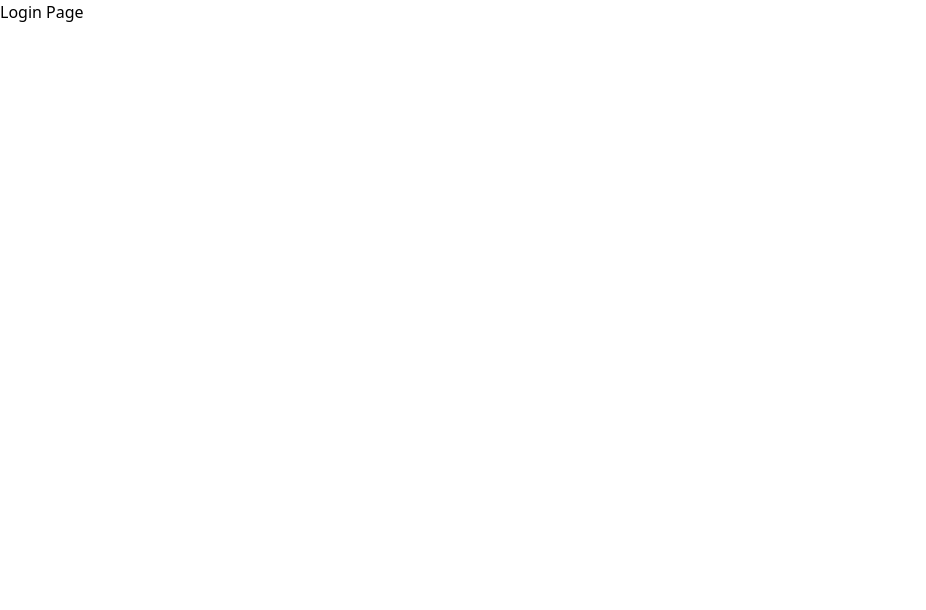
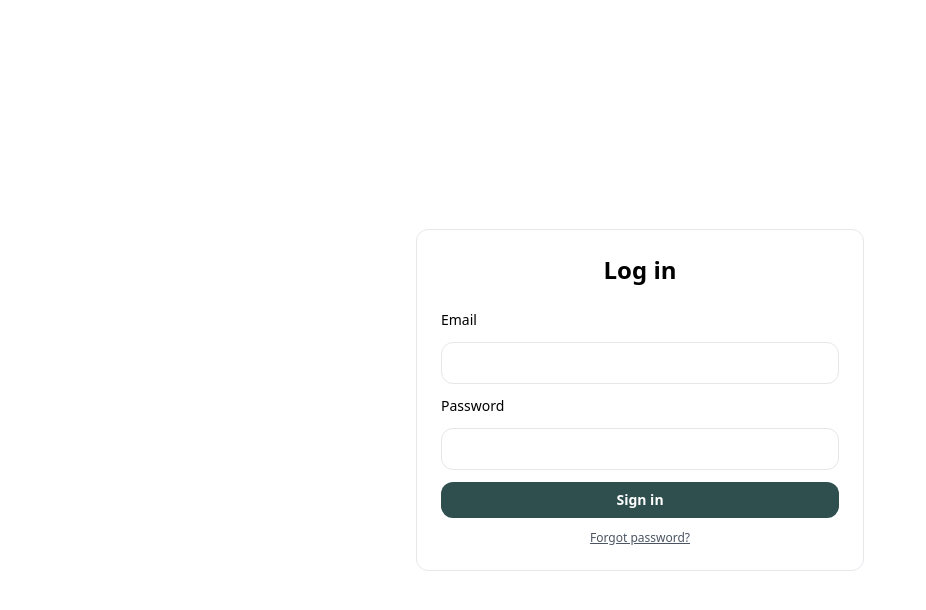
Before and after one commit to select-anchors/select-anchors-portal, a Next.js app: page /login in a window 1280 px wide. Shown: the top 610 px of the page, without its empty margins (0-926 px from the left). Built offline with nearby package versions, Linux system fonts and the light colour scheme.

Commit message:
Update page.js

```diff
--- a/app/login/page.js
+++ b/app/login/page.js
@@ -1 +1,17 @@
-export default function Login() { return (<main><h1>Login Page</h1></main>) }
+export default function Login() {
+  return (
+    <main className="min-h-screen flex items-center justify-center p-6">
+      <div className="w-full max-w-md border rounded-xl p-6 bg-white">
+        <h1 className="text-2xl font-bold text-center">Log in</h1>
+        <div className="mt-6 space-y-3">
+          <label className="block text-sm">Email</label>
+          <input className="w-full border rounded-xl p-2" />
+          <label className="block text-sm mt-2">Password</label>
+          <input type="password" className="w-full border rounded-xl p-2" />
+          <button className="inline-flex items-center justify-center w-full px-4 py-2 rounded-xl text-sm font-semibold text-white" style={{background:'#2f4f4f'}}>Sign in</button>
+          <div className="text-center text-xs text-gray-600 mt-2 underline cursor-pointer">Forgot password?</div>
+        </div>
+      </div>
+    </main>
+  );
+}
```
